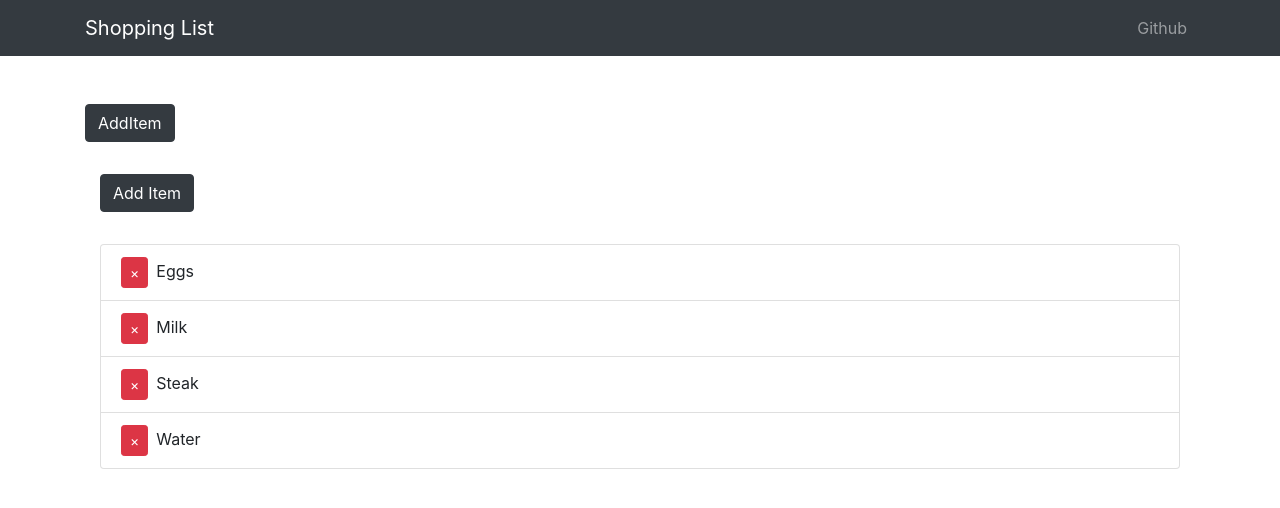
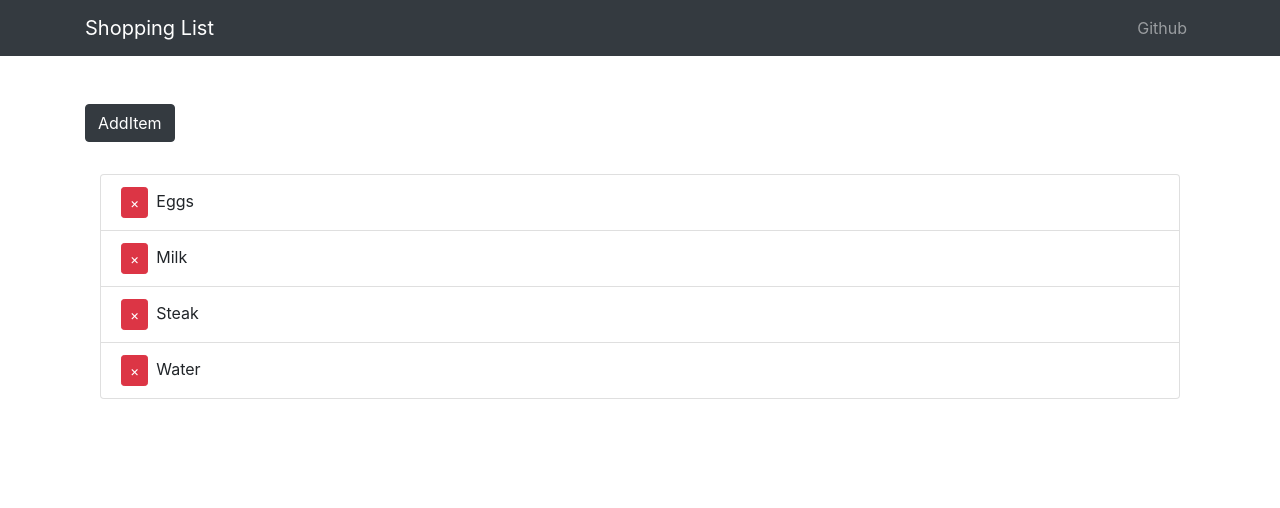
Before and after one commit to IsaacOmondi/mern_shoppinglist, a React (Create React App) app in the folder client/: page / in a window 1280 px wide. Shown: the top 508 px of the page. Built offline with nearby package versions, Linux system fonts and the light colour scheme.

Commit message:
refactor: map buttons to redux store

```diff
--- a/client/src/components/shoppingList.js
+++ b/client/src/components/shoppingList.js
@@ -1,9 +1,8 @@
 import React, { Component } from "react";
 import { Container, ListGroup, ListGroupItem, Button } from "reactstrap";
 import { CSSTransition, TransitionGroup } from "react-transition-group";
-import uuid from "uuid";
 import { connect } from 'react-redux';
-import { getItems } from '../actions/itemActions'
+import { getItems, deleteItem } from '../actions/itemActions'
 import {PropTypes} from 'prop-types';
 
 class ShoppingList extends Component {
@@ -11,25 +10,13 @@ class ShoppingList extends Component {
     componentDidMount() {
         this.props.getItems();
     }
+    onDeleteClick = (id) => {
+        this.props.deleteItem(id);
+    }
     render() {
     const { items } = this.props.item;
     return (
       <Container>
-        <Button
-          color="dark"
-          style={{ marginBottom: "2rem" }}
-          onClick={() => {
-            const name = prompt("Enter Item");
-            if (name) {
-              this.setState(state => ({
-                items: [...state.items, { id: uuid(), name }]
-              }));
-            }
-          }}
-        >
-          Add Item
-        </Button>
-
         <ListGroup>
           <TransitionGroup className="shopping-list">
             {items.map(({ id, name }) => (
@@ -39,11 +26,7 @@ class ShoppingList extends Component {
                     className="remove-btn"
                     color="danger"
                     size="sm"
-                    onClick={() => {
-                      this.setState(state => ({
-                        items: state.items.filter(item => item.id !== id)
-                      }));
-                    }}
+                    onClick={this.onDeleteClick.bind(this, id)}
                   >
                     &times;
                   </Button>
@@ -67,4 +50,4 @@ const mapStateToProps = (state) => ({
     item: state.item
 })
 
-export default connect(mapStateToProps, { getItems }) (ShoppingList);
+export default connect(mapStateToProps, { getItems, deleteItem }) (ShoppingList);
```
